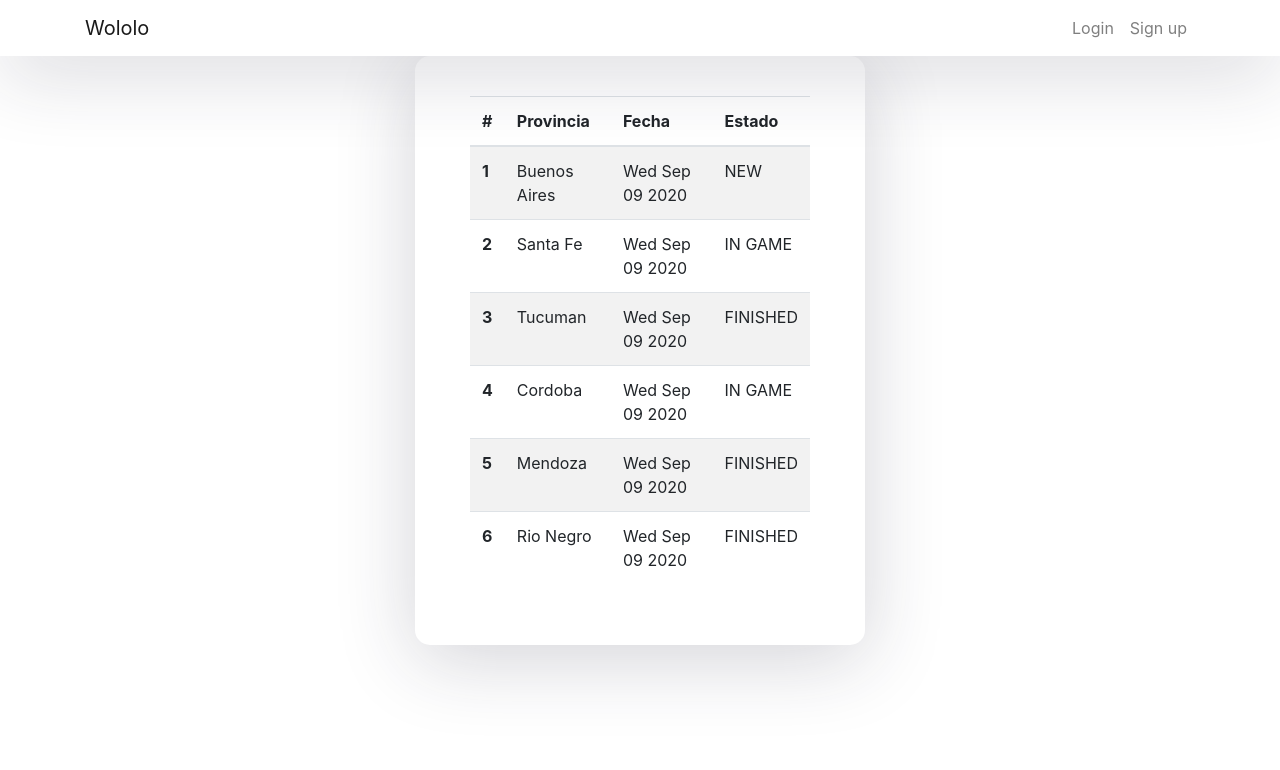
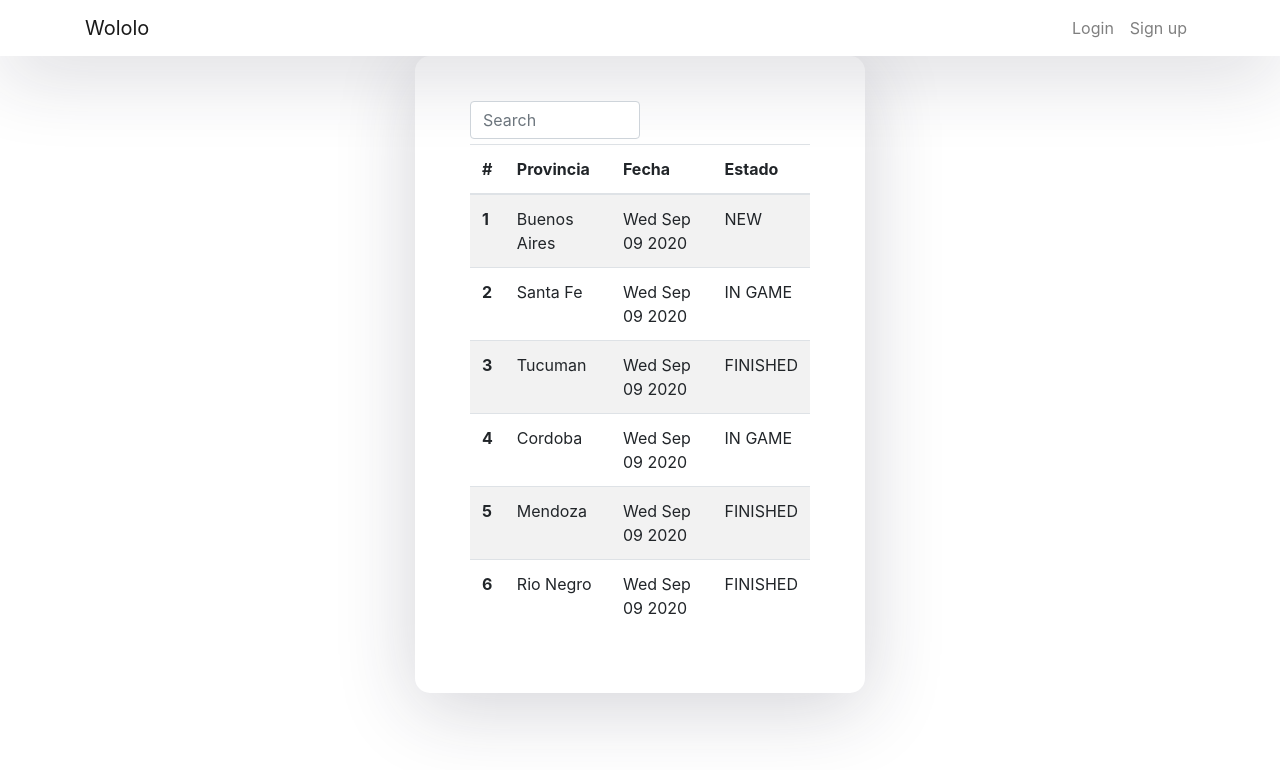
Before and after one commit to facuhump2409/Wololo-Frontend, a React (Create React App) app: page /games in a window 1280 px wide. Shown: the top 770 px of the page. Built offline with nearby package versions, Linux system fonts and the light colour scheme; no server answers.

Commit message:
added search bar with 'like' searching

```diff
--- a/src/app/components/GamesList/index.js
+++ b/src/app/components/GamesList/index.js
@@ -1,19 +1,32 @@
 import React, { useState } from 'react';
 import { Table } from 'reactstrap';
 import { HEADERS, INITIAL_VALUES } from './constants';
-import { compareValues } from './utils';
+import { compareValues, filterValues } from './utils';
 
 function GamesList() {
   const [rowValues, setRowValues] = useState(INITIAL_VALUES);
   const [headers, setHeaders] = useState(HEADERS);
 
+  function handleSearchChange(event) {
+    return event.target.value ? setRowValues(filterValues(rowValues, event.target.value)) : setRowValues(INITIAL_VALUES);
+  }
+
   function onHeaderClick(header) {
-    console.log(header.key);
     setRowValues([...rowValues.sort((compareValues(header.key, header.nextOrder)))]);
     setHeaders(headers.map(aHeader => aHeader.id === header.id ? {...header, nextOrder: !header.nextOrder} : aHeader))
   }
 
   return (
+    <div>
+      <input
+        style={{margin: '5px 0'}}
+        className="form-control col-6"
+        type="text"
+        placeholder="Search"
+        aria-label="Search"
+        onChange={handleSearchChange}
+        />
+
       <Table striped>
         <thead>
           <tr>
@@ -32,6 +45,7 @@ function GamesList() {
           )}
         </tbody>
       </Table>
+    </div>
   );
 }
 
--- a/src/app/components/GamesList/utils.js
+++ b/src/app/components/GamesList/utils.js
@@ -6,3 +6,8 @@ export const compareValues = (key, isAsc) => (anObject, anotherObject) => {
 
   return isAsc ? comparison : (-1 * comparison);
 }
+
+export const filterValues = (objects, comparingValue) => {
+  return objects.filter(aValue => aValue.id == comparingValue
+    || Object.keys(aValue.data).some(key => aValue.data[key].toUpperCase().includes(comparingValue.toUpperCase())))
+}
```
Lines whose indentation alone changed are shown as unchanged.
